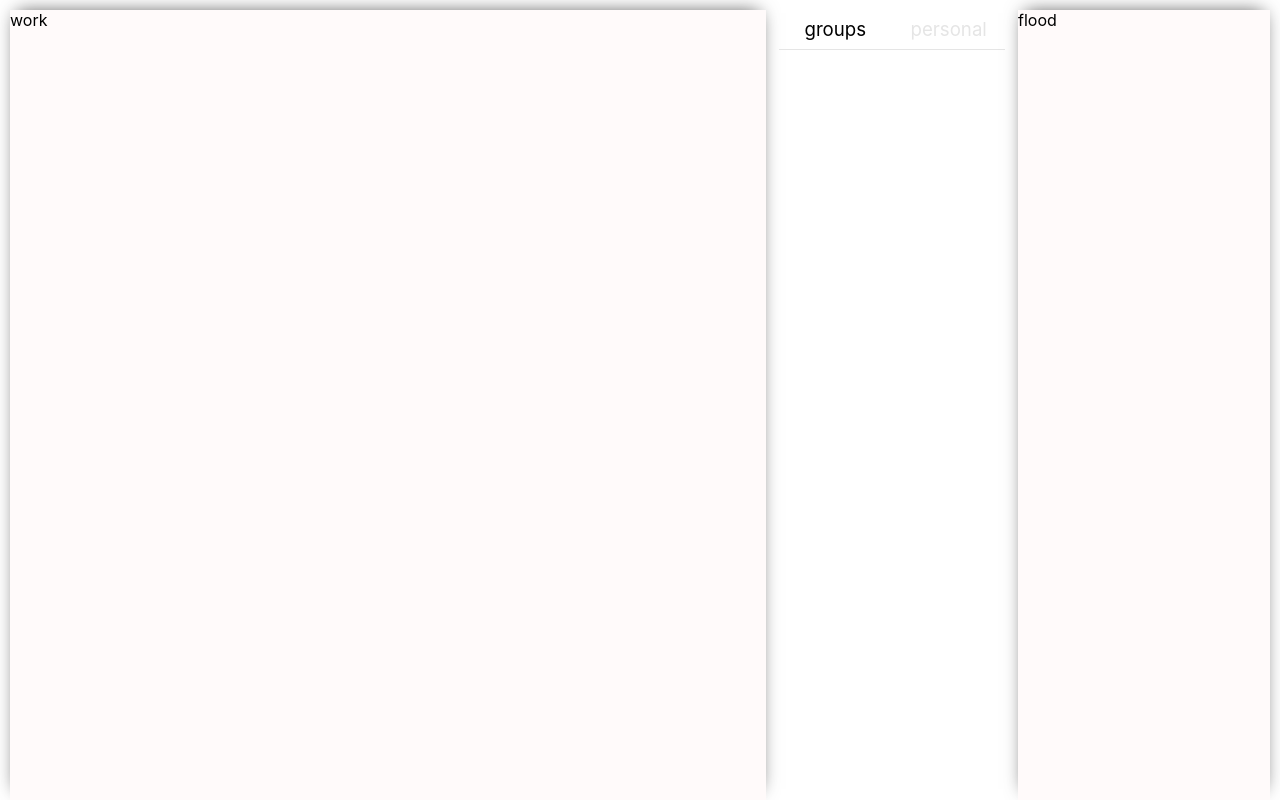
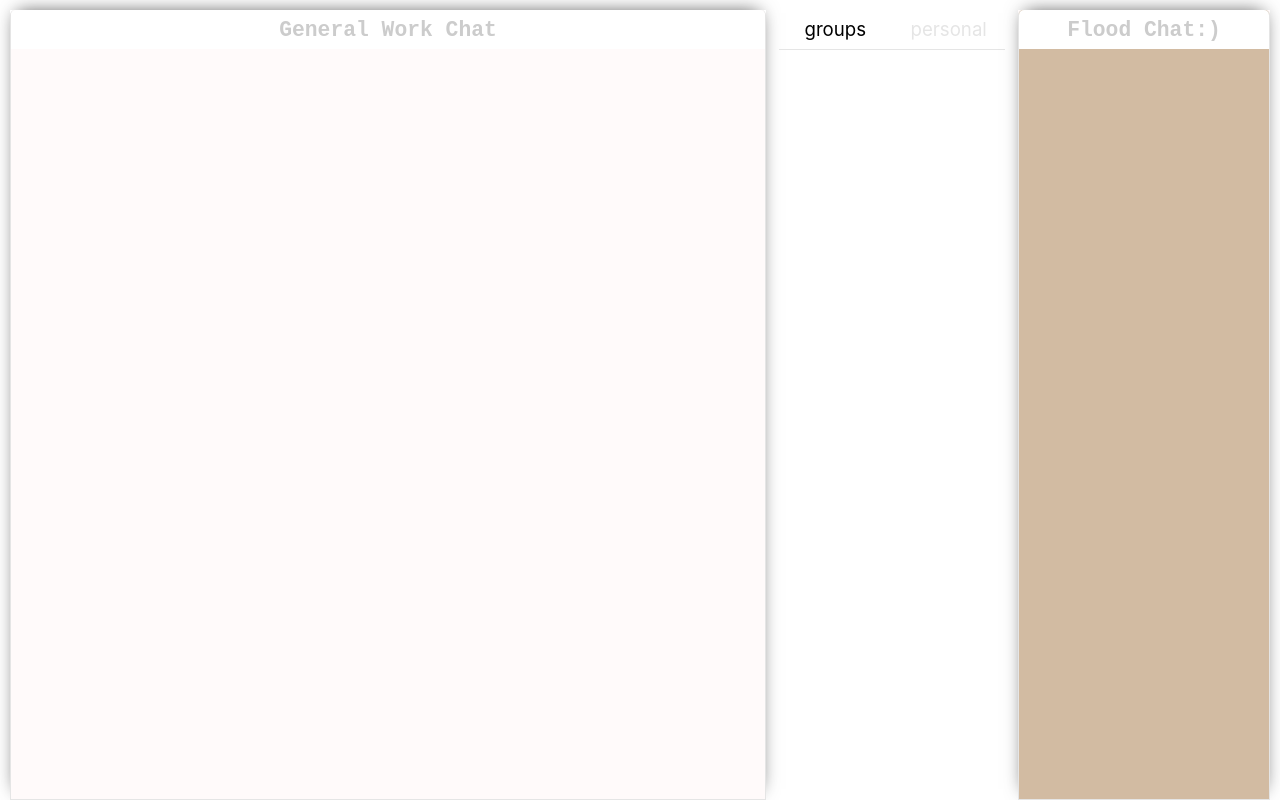
Before and after one commit to ggpo1/totsystems-test-task, a React (Create React App) app: page / in a window 1280 px wide. Built offline with nearby package versions, Linux system fonts and the light colour scheme.

Commit message:
chatflow

```diff
--- a/src/App.tsx
+++ b/src/App.tsx
@@ -1,18 +1,20 @@
 import React from 'react';
 import './styles/App.css';
 import MessagesBar from './components/MessagesBar';
+import ChatFlow from './components/ChatFlow';
+import { RequiredChatData, FloodChatData } from './data/ChatFlowsData';
 
 function App() {
   return (
     <div className="App">
       <div className={'required-chat-wrapper'}>
-        work
+        <ChatFlow source={RequiredChatData} bgColor={'snow'} />
       </div>
       <div className={'app-mb-wrapper'}>
         <MessagesBar />
       </div>
       <div className={'not-required-chat-wrapper'}>
-        flood
+        <ChatFlow source={FloodChatData} bgColor={'#d2bba2'} />
       </div>
     </div>
   );
--- /dev/null
+++ b/src/components/ChatFlow.tsx
@@ -0,0 +1,46 @@
+import React, { Component } from 'react';
+import IChat from './../models/IChat';
+
+import '../styles/ChatFlow.css';
+
+interface IChatFlowProps {
+    source: IChat,
+    bgColor: string
+}
+
+interface IChatFlowState {
+    source: IChat,
+    bgColor: string
+}
+
+class ChatFlow extends Component<IChatFlowProps, IChatFlowState> {
+    constructor(props: IChatFlowProps) {
+        super(props);
+
+        this.state = { ...props };
+    }
+
+    render() {
+        const { source, bgColor } = this.state;
+
+        return (
+            <div style={{ background: bgColor }} className={'chat-flow-wrapper'}>
+                <ChatFlowTitle title={source.title} />
+            </div>
+        );
+    }
+}
+
+interface IChatFlowTitleProps {
+    title: string
+}
+
+function ChatFlowTitle(props: IChatFlowTitleProps) {
+
+
+    return (
+        <div className={'chat-title-block'}>{props.title}</div>
+    );
+}
+
+export default ChatFlow;
--- a/src/components/MessagesBar.tsx
+++ b/src/components/MessagesBar.tsx
@@ -29,7 +29,7 @@ class MessagesBar extends Component<IMessagesBarProps, IMessagesBarState> {
 
     render() {
         const { selectedPage } = this.state;
-        console.log('re-render');
+        // console.log('re-render: ' + selectedPage);
 
         return (
             <div className={'mb-wrapper'}>
@@ -45,12 +45,12 @@ class MessagesBar extends Component<IMessagesBarProps, IMessagesBarState> {
 
 function MessagesBarSelector(props: IMessagesBarSelectorProps) {
     const [pages] = useState<Array<ISelectorPage>>(props.pages),
-        [selectedPage, setSelectedPage] = useState(props.selectedPage);
-        let [prevSelectedPage, setPrevSelectedPage] = useState<string>('');
+        [selectedPage, setSelectedPage] = useState(props.selectedPage),
+        [prevSelectedPage, setPrevSelectedPage] = useState<string>('');
         // [selectAction] = useState(props.selectAction)
+        // console.log(selectedPage);
+    if (selectedPage !== prevSelectedPage) {
 
-    if (selectedPage !== prevSelectedPage) {
-        console.log('123');
         setSelectedPage(props.selectedPage);
         setPrevSelectedPage(props.selectedPage);
     }
@@ -62,7 +62,7 @@ function MessagesBarSelector(props: IMessagesBarSelectorProps) {
             key={el.key}
             className={'md-selector-title'}
             style={{ color: selectedPage === el.key ? 'black' : '#e5e5e5' }}
-            onClick={() => props.selectAction(el.key)}
+            onClick={() => { setSelectedPage(el.key); props.selectAction(el.key) }}
         >
             {el.title}
         </div>
--- /dev/null
+++ b/src/data/ChatFlowsData.ts
@@ -0,0 +1,15 @@
+import IChat from './../models/IChat';
+
+export const RequiredChatData: IChat = {
+    key: 'required_work_chat',
+    title: 'General Work Chat',
+    members: [],
+    messages: []
+};
+
+export const FloodChatData: IChat = {
+    key: 'flood_chat',
+    title: 'Flood Chat:)',
+    members: [],
+    messages: []
+};
--- /dev/null
+++ b/src/models/IChat.ts
@@ -0,0 +1,11 @@
+import IMessage from './IMessage';
+import IUser from './IUser';
+
+interface IChat {
+    key: string,
+    title: string,
+    members: Array<IUser>,
+    messages: Array<IMessage>
+}
+
+export default IChat;
--- a/src/styles/App.css
+++ b/src/styles/App.css
@@ -23,7 +23,7 @@
 .required-chat-wrapper {
   display: flex;
   width: 60%;
-  background: snow;
+  /* background: snow; */
   -webkit-box-shadow: 0px -4px 18px -7px rgba(0, 0, 0, 0.75);
   -moz-box-shadow: 0px -4px 18px -7px rgba(0, 0, 0, 0.75);
   box-shadow: 0px -4px 18px -7px rgba(0, 0, 0, 0.75);
--- /dev/null
+++ b/src/styles/ChatFlow.css
@@ -0,0 +1,29 @@
+.chat-flow-wrapper {
+    display: flex;
+    flex-direction: column;
+    width: 100%;
+    border-top-left-radius: 5px;
+    border-top-right-radius: 5px;
+    border: 1px solid #e5e5e5;
+    border-top: none;
+}
+
+.chat-title-block {
+    display: flex;
+    justify-content: center;
+    align-items: center;
+    width: 100%;
+    height: 5%;
+    border-top-left-radius: 5px;
+    border-top-right-radius: 5px;
+    background: white;
+    font-size: 16pt;
+    color: #cccccc;
+    font-weight: bold;
+    font-family: "Courier New", Courier, "Lucida Sans Typewriter", "Lucida Typewriter", monospace;
+    /* border: 1px solid #e5e5e5;
+    border-bottom: none; */
+    /* -webkit-box-shadow: 0px 18px 8px -14px rgba(0, 0, 0, 0.27);
+    -moz-box-shadow: 0px 18px 8px -14px rgba(0, 0, 0, 0.27);
+    box-shadow: 0px 18px 8px -14px rgba(0, 0, 0, 0.27); */
+}
--- a/src/styles/MessagesBar.css
+++ b/src/styles/MessagesBar.css
@@ -1,5 +1,6 @@
 .mb-wrapper {
     display: flex;
+    flex-direction: column;
     width: 100%;
     height: 100%;
 
```
Also changed, not shown: src/models/IMessage.ts (added, +9 -0 lines), src/models/IUser.ts (added, +7 -0 lines).
